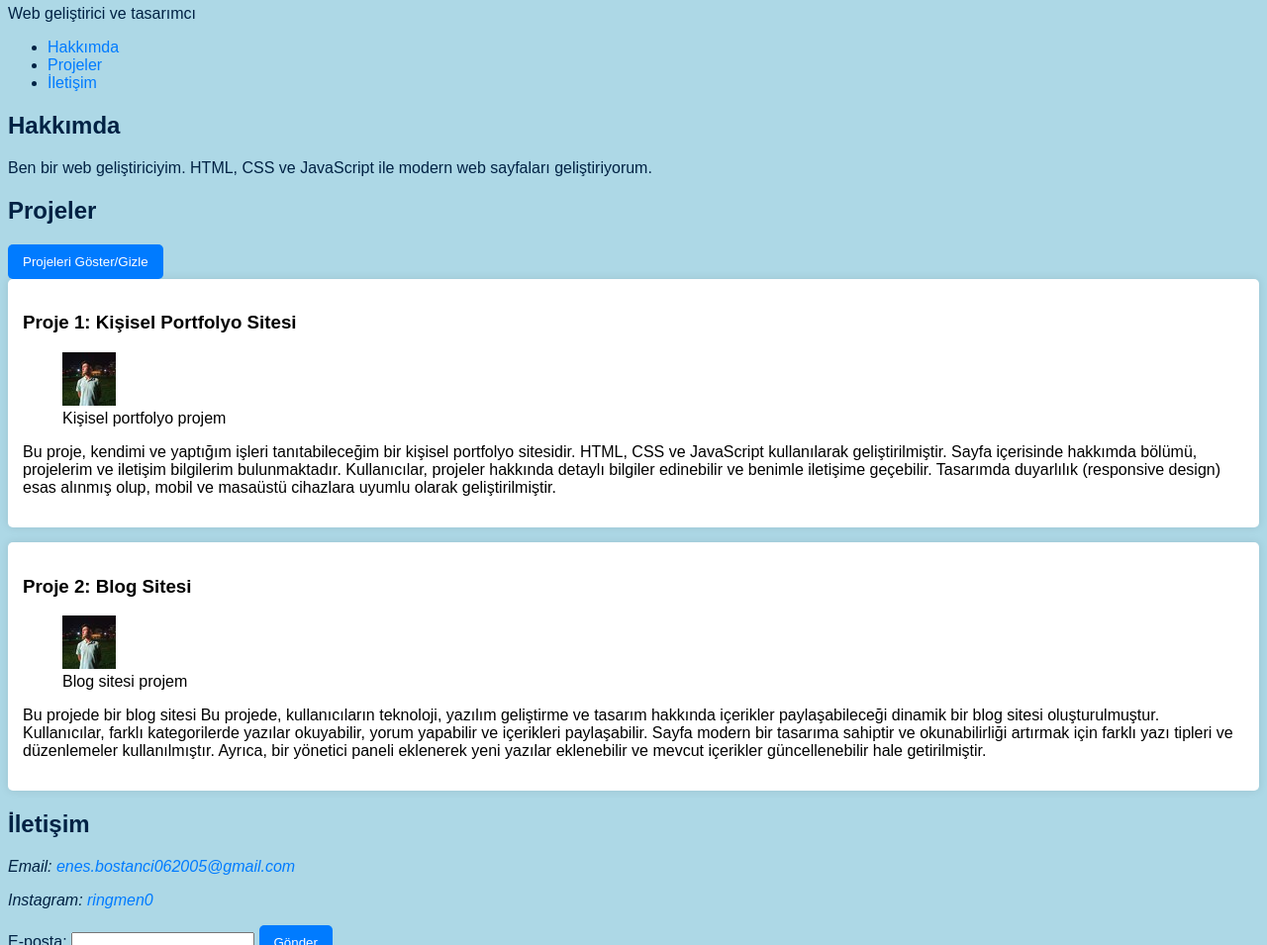
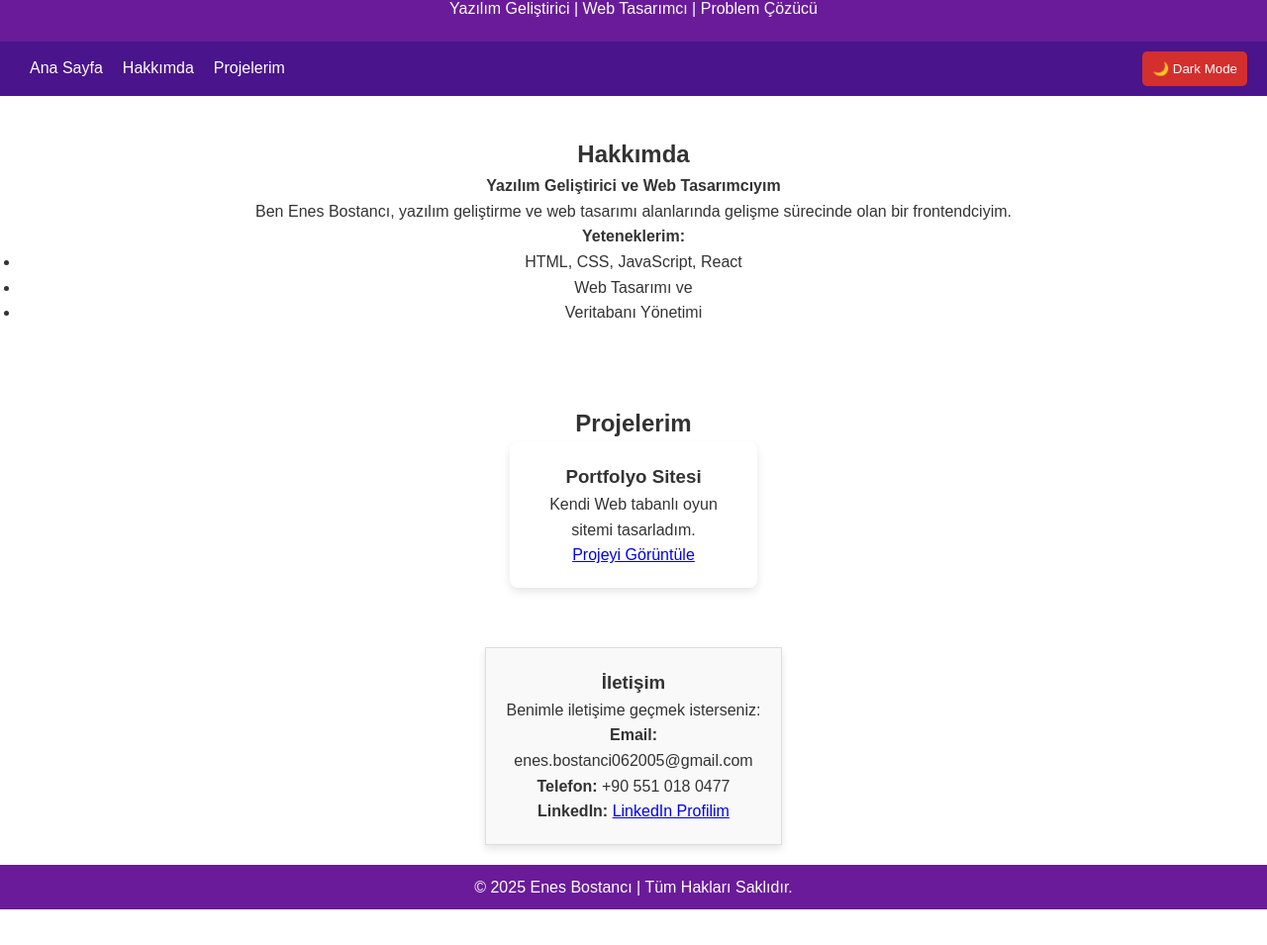
Before and after one commit to Enesfrontend/Portfolyo-Sitesi-Odevi, a plain HTML site: page index.html in a window 1280 px wide. Shown: the part 75-1030 px from the top of the page at 99% size. After the commit the page ends 994 px from the top, so only its background shows below. Drawn offline with Linux system fonts and the light colour scheme.

Commit message:
Add files via upload

```diff
--- a/index.html
+++ b/index.html
@@ -3,81 +3,69 @@
 <head>
     <meta charset="UTF-8">
     <meta name="viewport" content="width=device-width, initial-scale=1.0">
-    <title>Kişisel Portfolyo</title>
+    <title>Enes Bostancı - Kişisel Portfolyo</title>
     <link rel="stylesheet" href="style.css">
-    <script defer src="script.js"></script>
 </head>
 <body>
+    <!-- Header Bölümü -->
     <header>
-        <h1>Muhammed Enes Bostancı</h1>
-        <p>Web geliştirici ve tasarımcı</p>
-        <button id="toggle-theme">Dark/Light Mode</button>
+        <h1>Enes Bostancı</h1>
+        <p>Yazılım Geliştirici | Web Tasarımcı | Problem Çözücü</p>
     </header>
 
-    <nav id="menu">
+    <!-- Navigasyon Barı -->
+    <nav>
         <ul>
-            <li><a href="#hakkimda">Hakkımda</a></li>
-            <li><a href="#projeler">Projeler</a></li>
-            <li><a href="#iletisim">İletişim</a></li>
+            <li><a href="#">Ana Sayfa</a></li>
+            <li><a href="#about-us">Hakkımda</a></li>
+            <li><a href="#projects">Projelerim</a></li>
         </ul>
+        <button class="dark-mode-btn" onclick="toggleDarkMode()">🌙 Dark Mode</button>
     </nav>
 
-    <main>
-        <section id="hakkimda">
-            <h2>Hakkımda</h2>
-            <p>Ben bir web geliştiriciyim. HTML, CSS ve JavaScript ile modern web sayfaları geliştiriyorum.</p>
-        </section>
+    <!-- Hakkımda Bölümü -->
+    <section id="about-us">
+        <h2>Hakkımda</h2>
+        <p><strong>Yazılım Geliştirici ve Web Tasarımcıyım</strong></p>
+        <p>Ben Enes Bostancı, yazılım geliştirme ve web tasarımı alanlarında gelişme sürecinde olan bir frontendciyim.</p>
+        <p><strong>Yeteneklerim:</strong></p>
+        <ul>
+            <li>HTML, CSS, JavaScript, React</li>
+            <li>Web Tasarımı ve</li>
+            <li>Veritabanı Yönetimi</li>
+        </ul>
+    </section>
 
-        <section id="projeler">
-            <h2>Projeler</h2>
-            <button id="toggle-projects">Projeleri Göster/Gizle</button>
-            <div id="projects-container">
-                <article class="project-card">
-                    <h3>Proje 1: Kişisel Portfolyo Sitesi</h3>
-                    <figure>
-                        <img src="IMG_20230627_000351_104.jpg" alt="Kişisel Portfolyo Sitesi">
-                        <figcaption>Kişisel portfolyo projem</figcaption>
-                    </figure>
-                    <p>Bu proje, kendimi ve yaptığım işleri tanıtabileceğim bir kişisel portfolyo sitesidir. HTML, CSS ve JavaScript kullanılarak geliştirilmiştir.
-                        Sayfa içerisinde hakkımda bölümü, projelerim ve iletişim bilgilerim bulunmaktadır. Kullanıcılar, projeler hakkında detaylı bilgiler edinebilir ve benimle iletişime geçebilir.
-                        Tasarımda duyarlılık (responsive design) esas alınmış olup, mobil ve masaüstü cihazlara uyumlu olarak geliştirilmiştir.</p>
-                </article>
-                <article class="project-card">
-                    <h3>Proje 2: Blog Sitesi</h3>
-                    <figure>
-                        <img src="IMG_20230627_000351_104.jpg" alt="Blog Sitesi">
-                        <figcaption>Blog sitesi projem</figcaption>
-                    </figure>
-                    <p>Bu projede bir blog sitesi Bu projede, kullanıcıların teknoloji, yazılım geliştirme ve tasarım hakkında içerikler paylaşabileceği dinamik bir blog sitesi oluşturulmuştur.
-                        Kullanıcılar, farklı kategorilerde yazılar okuyabilir, yorum yapabilir ve içerikleri paylaşabilir. Sayfa modern bir tasarıma sahiptir ve okunabilirliği artırmak için farklı yazı tipleri ve düzenlemeler kullanılmıştır.
-                        Ayrıca, bir yönetici paneli eklenerek yeni yazılar eklenebilir ve mevcut içerikler güncellenebilir hale getirilmiştir.</p>
-                </article>
-            </div>
-        </section>
+    <!-- Projeler Bölümü -->
+    <section id="projects">
+        <h2>Projelerim</h2>
+        <div class="project-list">
+            <article class="project">
+                <h3>Portfolyo Sitesi</h3>
+                <p>Kendi Web tabanlı oyun sitemi tasarladım.</p>
+                <a href="https://aqua-gabriella-9.tiiny.site/" target="_blank">Projeyi Görüntüle</a>
+            </article>
+        </div>
+    </section>
 
-        <section id="iletisim">
-            <h2>İletişim</h2>
-            <address>
-                <p>Email: <a href="https://mail.google.com/mail/u/0/?tab=rm&ogbl#inbox">enes.bostanci062005@gmail.com</a></p>
-                <p>Instagram: <a href="https://www.instagram.com/p/DE-j1Gos8ef/?utm_source=ig_web_copy_link">ringmen0</a></p>
-            </address>
-            <form id="contact-form">
-                <label for="email">E-posta:</label>
-                <input type="email" id="email" required>
-                <button type="submit">Gönder</button>
-            </form>
-        </section>
-    </main>
-
+    <!-- İletişim Bölümü -->
     <aside>
-        <h2>Son Blog Yazılarım</h2>
-        <p>Web geliştirme üzerine en son yazılarım burada.</p>
+        <h3>İletişim</h3>
+        <p>Benimle iletişime geçmek isterseniz:</p>
+        <p><strong>Email:</strong> enes.bostanci062005@gmail.com</p>
+        <p><strong>Telefon:</strong> +90 551 018 0477</p>
+        <p><strong>LinkedIn:</strong>
+            <a href="https://www.linkedin.com/in/muhammed-enes-bostanc%C4%B1-492454354/" target="_blank">
+                LinkedIn Profilim
+            </a>
+        </p>
     </aside>
 
-    <footer id="footer">
-        <p>&copy;  Muhammed Enes Bostancı web sitesindedir</p>
-        <time datetime="2025-02-27">27 Şubat 2025</time>
+    <!-- Footer Bölümü -->
+    <footer>
+        <p>© 2025 Enes Bostancı | Tüm Hakları Saklıdır.</p>
     </footer>
 
+    <script src="script.js"></script>
 </body>
 </html>
--- a/script.js
+++ b/script.js
@@ -1,20 +1,6 @@
-// script.js
-document.addEventListener("DOMContentLoaded", function () {
-    const toggleProjectsButton = document.getElementById("toggle-projects");
-    const projectsContainer = document.getElementById("projects-container");
-
-    toggleProjectsButton.addEventListener("click", function () {
-        if (projectsContainer.style.display === "none" || projectsContainer.style.display === "") {
-            projectsContainer.style.display = "block"; // Proje kartlarını göster
-        } else {
-            projectsContainer.style.display = "none"; // Proje kartlarını gizle
-        }
-    });
-
-    const toggleThemeButton = document.getElementById("toggle-theme");
-    const body = document.body;
-
-    toggleThemeButton.addEventListener("click", function () {
-        body.classList.toggle("dark-mode");
-    });
-});
+function toggleDarkMode() {
+    document.body.classList.toggle("dark-mode");
+    document.querySelector("nav").classList.toggle("dark-mode");
+    document.querySelectorAll(".project").forEach(proj => proj.classList.toggle("dark-mode"));
+    document.querySelector("aside").classList.toggle("dark-mode");
+}
--- a/style.css
+++ b/style.css
@@ -1,90 +1,132 @@
-/* style.css */
-body {
-    background-color: white;
-    color: black;
-    font-family: Arial, sans-serif;
+/* Genel Stil Ayarları */
+* {
+    margin: 0;
+    padding: 0;
+    box-sizing: border-box;
 }
 
-.dark-mode {
-    background-color: #222;
+body {
+    font-family: 'Arial', sans-serif;
+    line-height: 1.6;
+    text-align: center;
+    background-color: #fff;
+    color: #333;
+    transition: background-color 0.3s, color 0.3s;
+}
+
+/* Header */
+header {
+    padding: 20px;
+    background: #6a1b9a;
     color: white;
 }
 
-#toggle-theme {
-    position: absolute;
-    top: 10px;
-    right: 10px;
-    padding: 10px 15px;
-    background-color: #333;
+/* Navbar */
+nav {
+    display: flex;
+    justify-content: space-between;
+    align-items: center;
+    background: #4a148c;
+    padding: 10px 20px;
+}
+
+nav ul {
+    list-style: none;
+    display: flex;
+}
+
+nav ul li {
+    margin: 0 10px;
+}
+
+nav ul li a {
+    color: white;
+    text-decoration: none;
+    font-size: 16px;
+}
+
+nav ul li a:hover {
+    text-decoration: underline;
+}
+
+/* Dark Mode Butonu */
+.dark-mode-btn {
+    background-color: #d32f2f;
     color: white;
     border: none;
+    padding: 10px;
     cursor: pointer;
     border-radius: 5px;
-    font-size: 14px;
 }
 
-#toggle-theme:hover {
-    background-color: #555;
+.dark-mode-btn:hover {
+    background-color: #b71c1c;
 }
 
-.project-card {
-    background-color: white;
-    color: black;
-    padding: 15px;
-    border-radius: 5px;
-    box-shadow: 0px 0px 10px rgba(0, 0, 0, 0.1);
-    margin-bottom: 15px;
-    transition: transform 0.3s ease, box-shadow 0.3s ease; /* Hover ile büyüme efekti */
+/* Bölümler */
+section {
+    padding: 40px 20px;
 }
 
-.project-card:hover,
-.project-card:focus {
-    transform: scale(1.05); /* Kartı büyütür */
-    box-shadow: 0px 0px 15px rgba(0, 0, 0, 0.2); /* Gölgeyi artırır */
+/* Projeler */
+.project-list {
+    display: flex;
+    justify-content: center;
+    gap: 20px;
+    flex-wrap: wrap;
 }
 
-
-body {
-    background-color: #f0f0f0; /* Açık gri arka plan */
-    color: #363636; /* Koyu gri yazı rengi */
-    font-family: Arial, sans-serif;
+.project {
+    background: white;
+    padding: 20px;
+    box-shadow: 0 4px 8px rgba(0, 0, 0, 0.1);
+    border-radius: 8px;
+    width: 250px;
+    transition: transform 0.3s;
 }
 
-body {
-    background-color: #add8e6; /* Açık mavi arka plan */
-    color: #002244; /* Koyu mavi yazılar */
+.project:hover {
+    transform: translateY(-10px);
 }
 
-.dark-mode {
-    background-color: #121212; /* Siyah arka plan */
-    color: #ffffff; /* Beyaz yazılar */
+/* İletişim */
+aside {
+    background: #f9f9f9;
+    padding: 20px;
+    margin: 20px auto;
+    width: 300px;
+    border: 1px solid #ddd;
+    box-shadow: 0 4px 8px rgba(0, 0, 0, 0.1);
 }
 
-button {
-    background-color: #007bff; /* Mavi buton */
+/* Footer */
+footer {
+    background: #6a1b9a;
     color: white;
-    border: none;
-    padding: 10px 15px;
-    cursor: pointer;
-    border-radius: 5px;
-    transition: background-color 0.3s ease; /* Buton rengi değişimi */
+    padding: 10px;
+    margin-top: 20px;
 }
 
-button:hover,
-button:focus {
-    background-color: #0056b3; /* Daha koyu mavi */
-    outline: none; /* Focus sınırlarını kaldırır */
+/* Dark Mode */
+body.dark-mode {
+    background-color: #121212;
+    color: #fff;
 }
 
-
-a {
-    color: #007bff; /* Mavi linkler */
-    text-decoration: none;
-    transition: color 0.3s ease; /* Renk değişimi için animasyon */
+nav.dark-mode {
+    background-color: #2e003e;
 }
 
-a:hover,
-a:focus {
-    color: #0056b3; /* Daha koyu mavi */
-    text-decoration: underline; /* Odaklandığında altı çizili yapılır */
+.dark-mode-btn.dark-mode {
+    background-color: #6a1b9a;
 }
+
+.project.dark-mode {
+    background: #333;
+    color: #fff;
+}
+
+aside.dark-mode {
+    background: #1f1f1f;
+    color: #ddd;
+}
```
Also changed, not shown: 1 other file.
